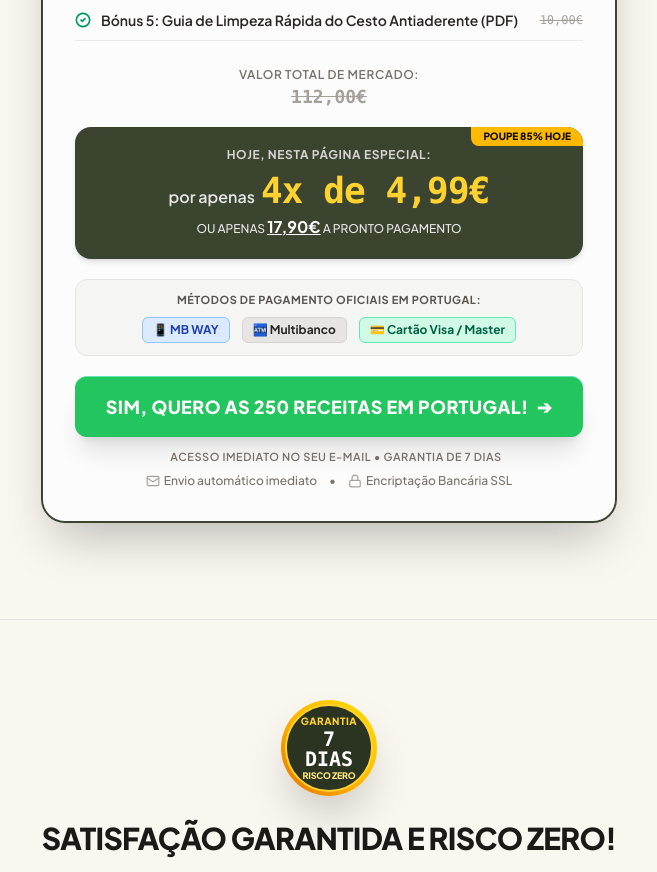
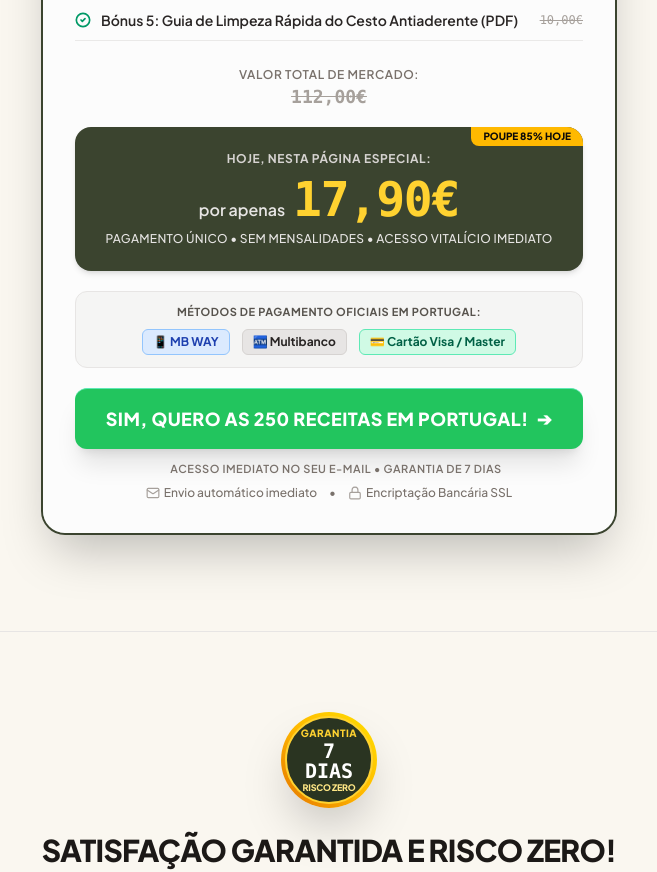
Before and after one commit to caiquinv/AirFryerEcon-mica, a React (Vite) app: page / in a window 1280 px wide. Shown: the part 9420-10292 px from the top of the page, without its empty margins (311-968 px from the left). Built offline with nearby package versions, Linux system fonts and the light colour scheme; a web font is replaced by a local one.

Commit message:
feat(pricing): update offer to single payment only
Removed installment options from the pricing display and updated the promotional messaging to emphasize a single payment for lifetime access.

```diff
--- a/src/components/FloatingBottomBar.tsx
+++ b/src/components/FloatingBottomBar.tsx
@@ -33,7 +33,7 @@ export const FloatingBottomBar: React.FC<FloatingBottomBarProps> = ({ onScrollTo
             Airfryer Económica (250 Receitas + 5 Bónus)
           </p>
           <p className="text-[11px] text-stone-300">
-            Apenas <strong className="text-amber-300 font-mono">17,90€</strong> a pronto pagamento ou 4x 4,99€
+            Apenas <strong className="text-amber-300 font-mono">17,90€</strong> (pagamento único • acesso vitalício)
           </p>
         </div>
 
--- a/src/components/PricingOfferSection.tsx
+++ b/src/components/PricingOfferSection.tsx
@@ -7,7 +7,6 @@ interface PricingOfferSectionProps {
 }
 
 export const PricingOfferSection: React.FC<PricingOfferSectionProps> = ({ onOpenCheckout }) => {
-  const installments = PRICING_DATA.promoInstallments;
   const cashPrice = PRICING_DATA.promoCashPrice;
   const originalTotal = PRICING_DATA.originalTotal;
 
@@ -78,7 +77,7 @@ export const PricingOfferSection: React.FC<PricingOfferSectionProps> = ({ onOpen
             </div>
 
             {/* Final Price Block */}
-            <div className="mt-4 bg-[#3b442f] text-white rounded-2xl p-5 text-center shadow-md relative overflow-hidden">
+            <div className="mt-4 bg-[#3b442f] text-white rounded-2xl p-6 text-center shadow-md relative overflow-hidden">
               <div className="absolute top-0 right-0 bg-amber-400 text-stone-950 font-black text-[10px] uppercase px-3 py-0.5 rounded-bl-lg">
                 Poupe 85% Hoje
               </div>
@@ -87,15 +86,15 @@ export const PricingOfferSection: React.FC<PricingOfferSectionProps> = ({ onOpen
                 Hoje, nesta página especial:
               </p>
 
-              <div className="mt-2 flex items-baseline justify-center gap-1.5">
+              <div className="mt-2 flex items-baseline justify-center gap-2">
                 <span className="text-sm sm:text-base font-semibold text-stone-200">por apenas</span>
-                <span className="text-3xl sm:text-4xl font-black text-amber-300 tracking-tight font-mono">
-                  {installments}
+                <span className="text-4xl sm:text-5xl font-black text-amber-300 tracking-tight font-mono">
+                  {cashPrice}
                 </span>
               </div>
 
-              <p className="mt-1 text-xs text-stone-200 font-medium">
-                OU APENAS <strong className="text-white text-base underline">{cashPrice}</strong> A PRONTO PAGAMENTO
+              <p className="mt-2 text-xs text-stone-200 font-medium tracking-wide uppercase">
+                Pagamento único • Sem mensalidades • Acesso vitalício imediato
               </p>
             </div>
 
--- a/src/data/content.ts
+++ b/src/data/content.ts
@@ -408,7 +408,6 @@ export const TESTIMONIALS_DATA: Testimonial[] = [
 export const PRICING_DATA = {
   originalTotal: '112,00€',
   regularPrice: '47,00€',
-  promoInstallments: '4x de 4,99€',
   promoCashPrice: '17,90€',
   currencySymbol: '€',
   paymentBadge: 'Pagamento 100% Nacional: MB WAY • Multibanco • Cartão',
```
